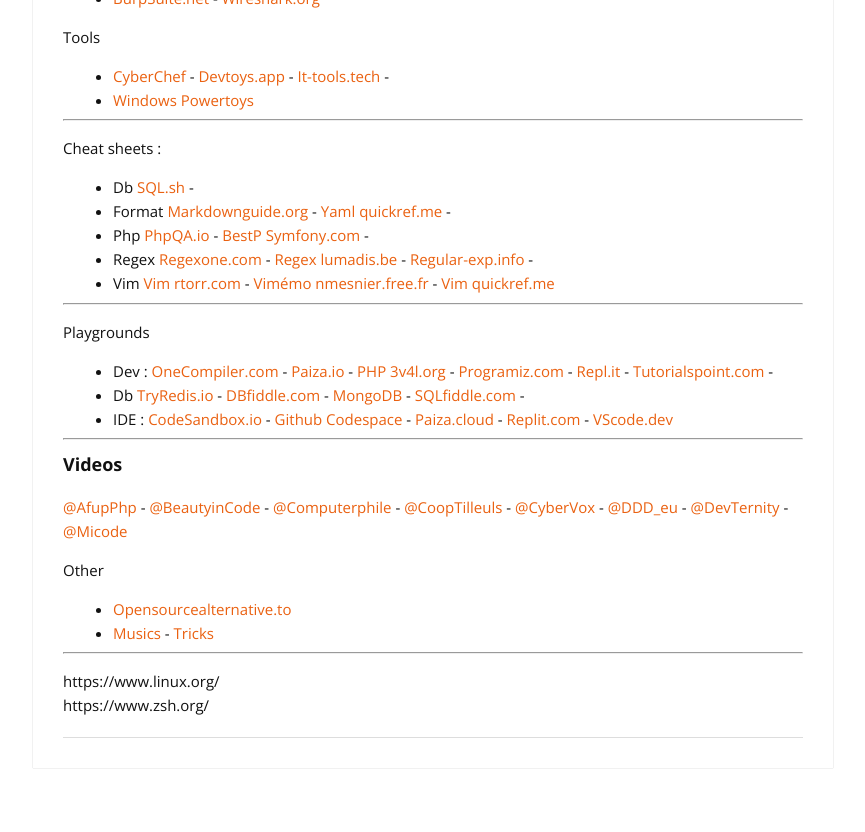
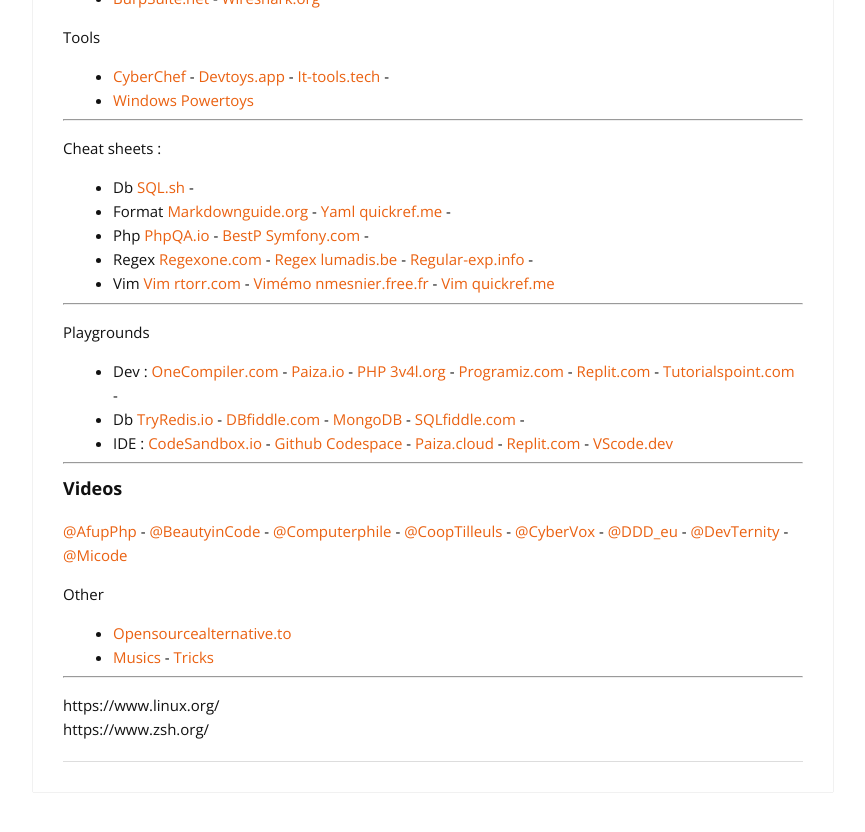
Before and after one commit to cylmat/cylmat.github.io, a Jekyll site: the page built from _pages/USEFUL.md, in a window 1280 px wide and 900 px high, scrolled down 2226 px. Shown: the top 832 px of the window, without its empty margins (207-1072 px from the left). Built offline with Jekyll 4.4.1, drawn with Linux system fonts in a browser that asks for light colours; nearby versions of some CDN libraries.

Commit message:
Update USEFUL.md

```diff
--- a/_pages/USEFUL.md
+++ b/_pages/USEFUL.md
@@ -108,7 +108,7 @@
 
 ---
 Playgrounds
-* Dev : [OneCompiler.com](https://onecompiler.com) - [Paiza.io](https://paiza.io/en) - [PHP 3v4l.org](https://3v4l.org) - [Programiz.com](https://www.programiz.com/python-programming/online-compiler) - [Repl.it](https://replit.com/templates) - [Tutorialspoint.com](https://www.tutorialspoint.com/codingground.htm) -
+* Dev : [OneCompiler.com](https://onecompiler.com) - [Paiza.io](https://paiza.io/en) - [PHP 3v4l.org](https://3v4l.org) - [Programiz.com](https://www.programiz.com/python-programming/online-compiler) - [Replit.com](https://replit.com/templates) - [Tutorialspoint.com](https://www.tutorialspoint.com/codingground.htm) -
 * Db [TryRedis.io](https://try.redis.io) - [DBfiddle.com](https://www.db-fiddle.com) - [MongoDB](https://mongoplayground.net) - [SQLfiddle.com](http://sqlfiddle.com) -
 * IDE : [CodeSandbox.io](https://codesandbox.io/s) - [Github Codespace](https://github.com/codespaces) - [Paiza.cloud](https://paiza.cloud) - [Replit.com](https://replit.com/~) - [VScode.dev](https://vscode.dev)
 
```
